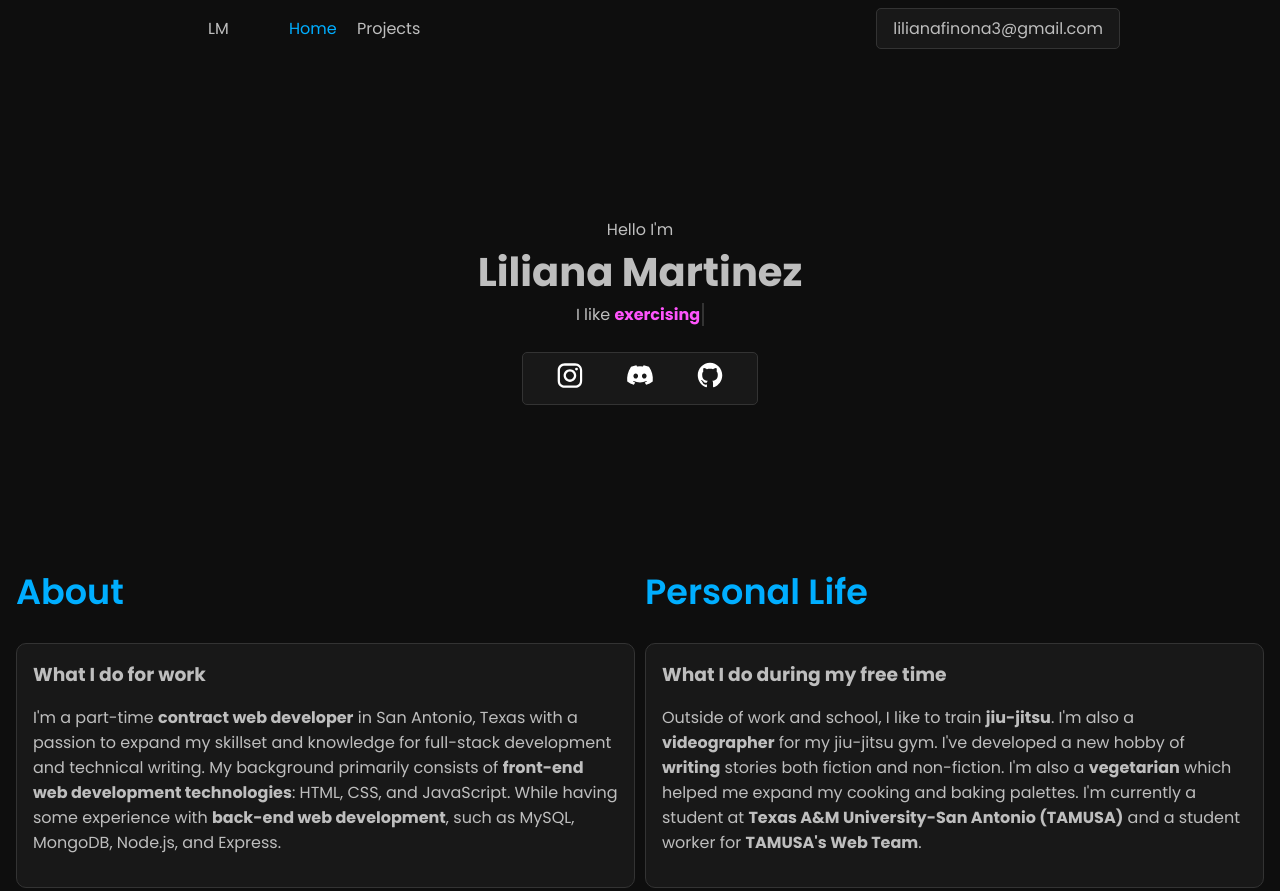
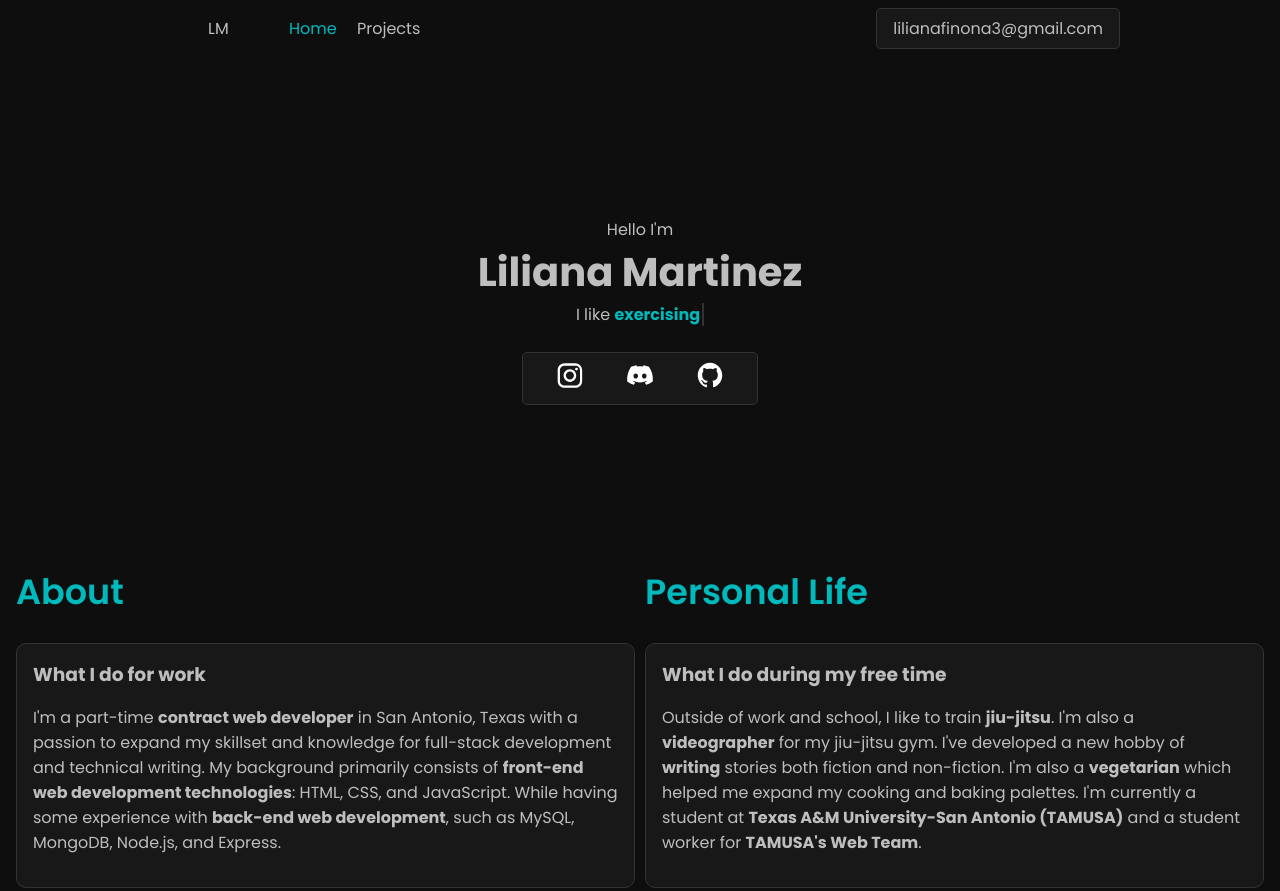
Before and after one commit to LiliMartinez23/liliana-martinez, a plain HTML site: page index.html in a window 1280 px wide. Shown: the top 891 px of the page. Drawn offline with Linux system fonts and the light colour scheme.

Commit message:
COLOR CHANGE AHHHHHHHH!

```diff
--- a/about.css
+++ b/about.css
@@ -1,5 +1,5 @@
 .about h2 {
-    color: #00aeff;
+    color: #00b9bc;
     font-weight: 600;
     font-size: 35px;
     margin: 0;
--- a/bio.css
+++ b/bio.css
@@ -44,7 +44,7 @@
 
 .cycling-word {
     font-weight: bold;
-    color: #ff54fc;
+    color: #00b9bc;
     border-right: solid 2px #333;
     padding-right: 2px;
     white-space: pre;
--- a/box.css
+++ b/box.css
@@ -7,7 +7,7 @@
 }
 
 .project-box h1 {
-    color: #00aeff;
+    color: #00b9bc;
 }
 
 .boxes {
--- a/main.css
+++ b/main.css
@@ -13,7 +13,7 @@ body {
 }
 
 h2 {
-    color: #00aeff;
+    color: #00b9bc;
     font-weight: 600;
     font-size: 35px;
     margin: 0;
@@ -26,12 +26,12 @@ a {
 }
 
 a:hover {
-    color: #ff54fc;
+    color: #00b9bc;
     text-decoration: underline;
 }
 
 #active {
-    color: #00aeff;
+    color: #00b9bc;
 }
 
 .nav {
```
